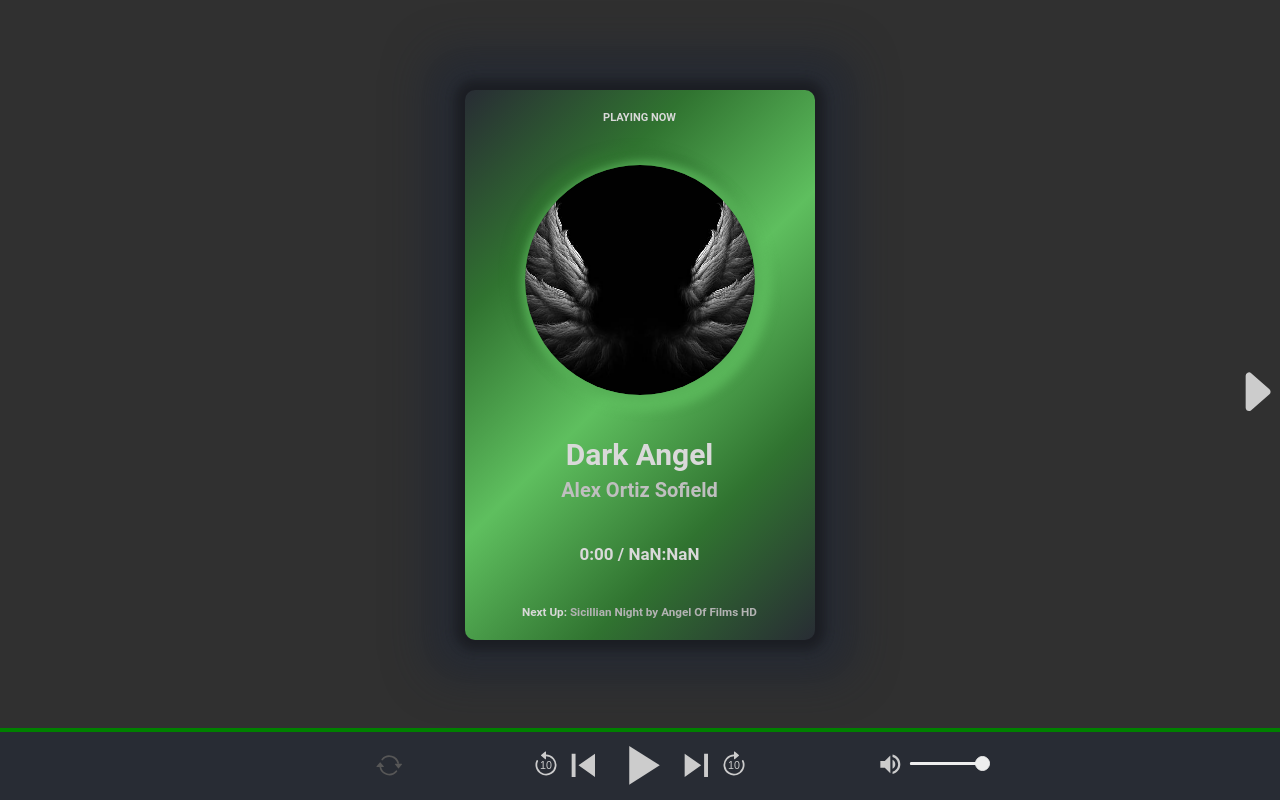
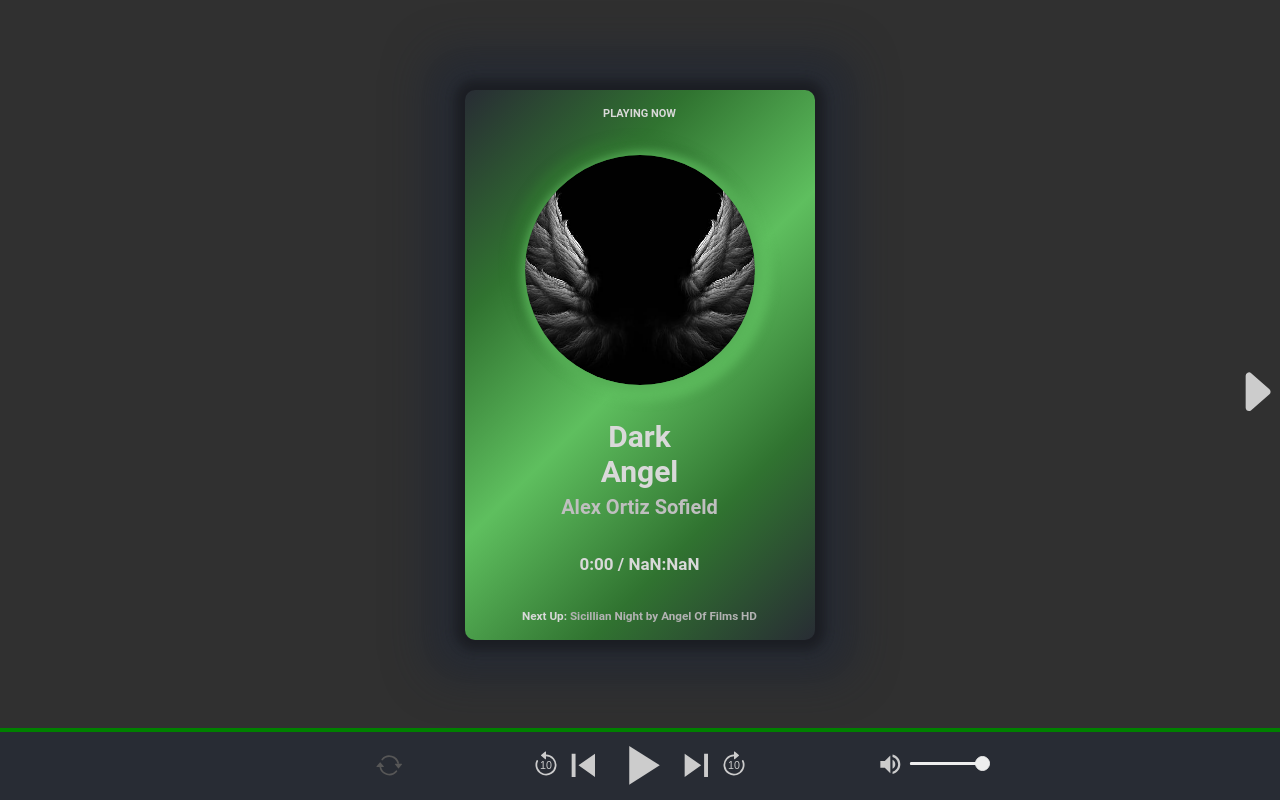
Before and after one commit to Nims93/React-Music-Player, a React (Create React App) app: page / in a window 1280 px wide. Built offline with nearby package versions, Linux system fonts and the light colour scheme.

Commit message:
song title max-width reduced and centered

```diff
--- a/src/styles/_trackInfoStyles.scss
+++ b/src/styles/_trackInfoStyles.scss
@@ -63,6 +63,8 @@
     h1 {
       font-size: 3em;
       text-align: center;
+      max-width: 90%;
+      margin: 0 auto;
     }
 
     h2 {
```
